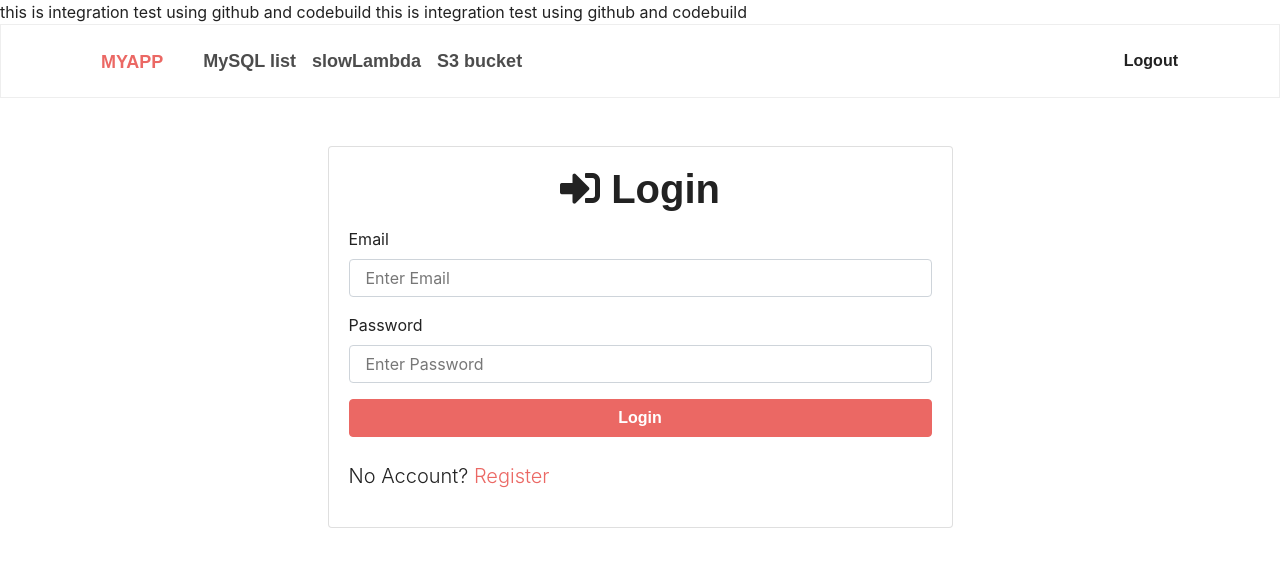
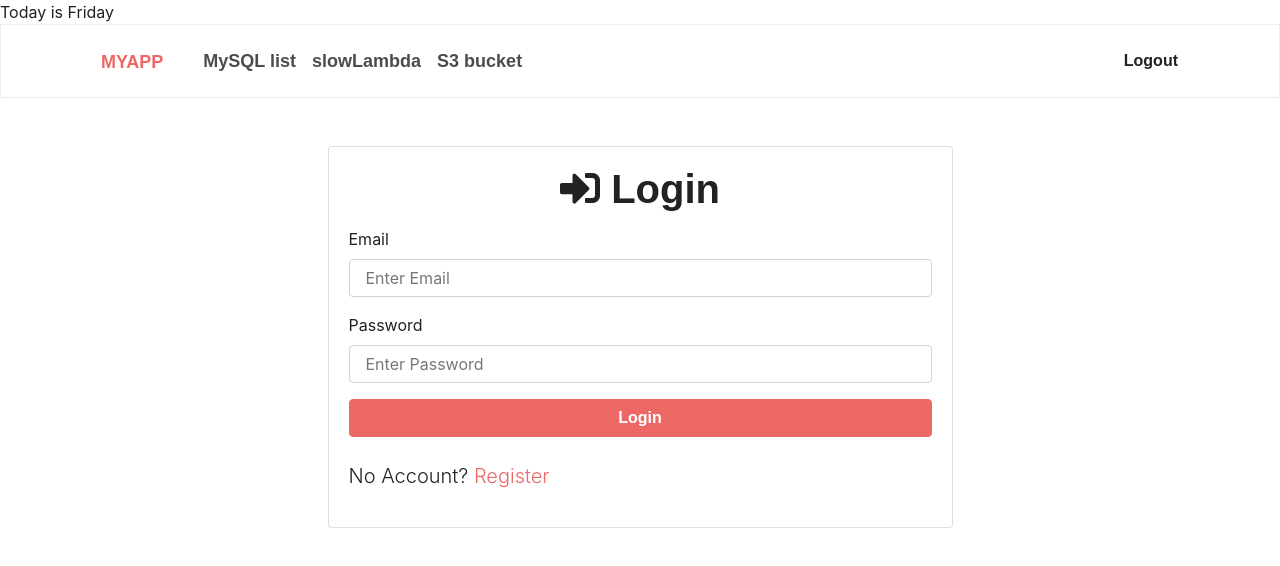
Before and after one commit to kilhankim/myReactApp, a React app: page public/index.html in a window 1280 px wide. Built offline with nearby package versions, Linux system fonts and the light colour scheme; a web font is replaced by a local one.

Commit message:
index.html update

```diff
--- a/public/index.html
+++ b/public/index.html
@@ -28,8 +28,8 @@
       crossorigin="anonymous"
     ></script>
 
-    this is integration test using github and codebuild
-    this is integration test using github and codebuild
+    Today is Friday
+
     <div id="root"></div>
     <script src="bundle.js"  crossorigin="anonymous"></script>
   </body>
```
